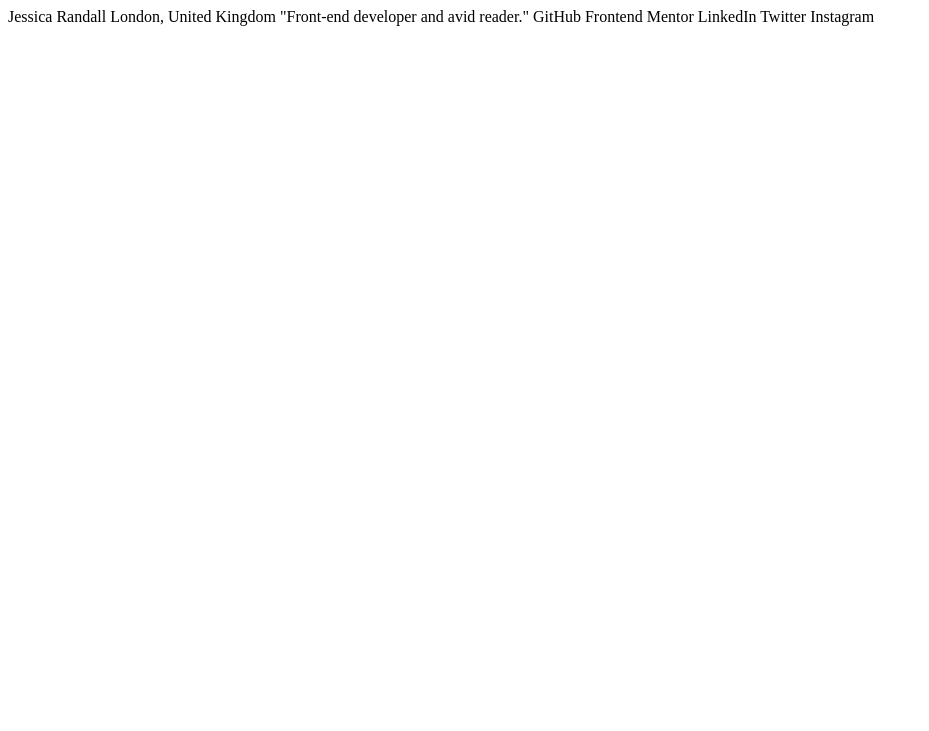
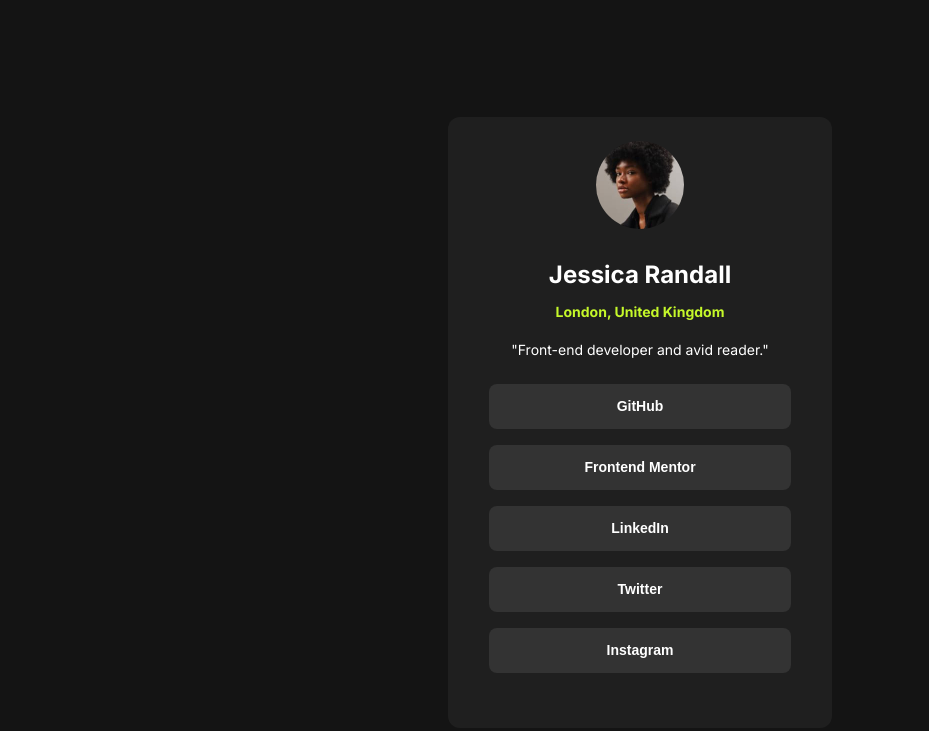
Before and after one commit to gianmromero/social-links-profile-main, a plain HTML site: page index.html in a window 1280 px wide. Shown: the whole page, without its empty margins (0-929 px from the left). Drawn offline with Linux system fonts and the light colour scheme.

Commit message:
Complete

```diff
--- a/index.html
+++ b/index.html
@@ -8,24 +8,26 @@
   <!--Styles-->
   <link rel="stylesheet" href="styles.css">
   <!--Font-->
+  <link rel="preconnect" href="https://fonts.googleapis.com">
+  <link rel="preconnect" href="https://fonts.gstatic.com" crossorigin>
+  <link href="https://fonts.googleapis.com/css2?family=Inter:ital,opsz,wght@0,14..32,100..900;1,14..32,100..900&display=swap" rel="stylesheet">
 
   <title>Frontend Mentor | Social links profile</title>
 
-  <!-- Feel free to remove these styles or customise in your own stylesheet 👍 -->
-
 </head>
 <body>
-
-  Jessica Randall
-  London, United Kingdom
-  "Front-end developer and avid reader."
-
-  GitHub
-  Frontend Mentor
-  LinkedIn
-  Twitter
-  Instagram
-
+  <div class="container">
+    <img class="social-image-profile" src="assets/images/avatar-jessica.jpeg" alt="Jessica Randall">
+    <h1 class="social-name">Jessica Randall</h1>
+    <h2 class="social-location">London, United Kingdom</h2>
+    <p class="social-description">"Front-end developer and avid reader."</p>
+    <div class="social-buttons">
+      <button class="social-link-github">GitHub</button>
+      <button class="social-link-frontend">Frontend Mentor</button>
+      <button class="social-link-linkedin">LinkedIn</button>
+      <button class="social-link-twitter">Twitter</button>
+      <button class="social-link-instagram">Instagram</button>
+    </div>
   </div>
 </body>
 </html>
--- a/styles.css
+++ b/styles.css
@@ -0,0 +1,155 @@
+:root {
+    --background-color: hsl(0, 0%, 8%);
+    --container-color: hsl(0, 0%, 12%);
+    --card-color: hsl(0, 0%, 20%);
+    --location-text-color: hsl(75, 94%, 57%);
+    --text-color: hsl(0, 0%, 100%);
+}
+
+body {
+    margin: 0 auto;
+    padding: 116.5px 0px;
+    background-color: var(--background-color);
+    font-family: 'Inter', sans-serif;
+    font-size: 14px;
+}
+
+.container {
+    width: 327px;
+    height: 579px;
+    display: flex;
+    flex-direction: column;
+    align-items: center;
+    margin: 0 auto;
+    padding: 24px;
+    background-color: var(--container-color);
+    box-sizing: border-box;
+    border-radius: 12px;
+
+}
+.social-image-profile {
+    width: 88px;
+    height: 88px;
+    border-radius: 999px;
+    margin-bottom: 24px;
+}
+.social-location{
+    color: var(--location-text-color);
+    margin-top: 4px;
+    margin-bottom: 24px;
+    font-size: 14px;
+    line-height: 150%;
+    letter-spacing: 0px;
+}
+
+.social-buttons {
+    display: flex;
+    flex-direction: column;
+
+}
+
+.social-name {
+    margin: 4px 0;
+    font-size: 24px;
+    line-height: 150%;
+    letter-spacing: 0px;
+}
+
+.social-description {
+    margin-top: -7px;
+    margin-bottom: 24px;
+    font-size: 14px;
+    line-height: 150%;
+    letter-spacing: 0px;
+}
+
+.social-buttons button {
+    border-radius: 8px;
+    background-color: var(--card-color);
+    color: var(--text-color);
+    font-size: 14px;
+    line-height: 150%;
+    letter-spacing: 0px;
+    font-weight: bold;
+    border: none;
+    /*Transition*/
+    cursor: pointer;
+    transition: background-color 0.3s ease, color 0.3s ease;
+}
+/*Hover State*/
+.social-buttons button:hover {
+    background-color: hsl(75, 94%, 57%);
+    color: hsl(0, 0%, 20%);
+}
+.social-link-github {
+    padding: 12px 115px;
+    margin-bottom: 16px;
+}
+.social-link-frontend {
+    padding: 12px 82px;
+    margin-bottom: 16px;
+}
+.social-link-linkedin {
+    padding: 12px 110px;
+    margin-bottom: 16px;
+}
+.social-link-twitter {
+    padding: 12px 114.5px;
+    margin-bottom: 16px;
+}
+.social-link-instagram {
+    padding: 12px 104.5px;
+    margin-bottom: 16px;
+}
+
+.social-name, .social-description {
+    color: var(--text-color);
+}
+
+/*Tablet*/
+@media (max-width: 456px) {
+    .container {
+        width: 456px;
+        height: 611px;
+    }
+    .social-link-github {
+        padding: 12px 163.5px;
+    }
+    .social-link-frontend {
+        padding: 12px 130.5px;
+    }
+    .social-link-linkedin {
+        padding: 12px 158.5px;
+    }
+    .social-link-twitter {
+        padding: 12px 163px;
+    }
+    .social-link-instagram {
+        padding: 12px 153px;
+
+    }
+}
+
+/*Desktop*/
+@media (max-width: 1280px) {
+    .container {
+        width: 384px;
+        height: 611px;
+    }
+    .social-link-github {
+        padding: 12px 127.5px;
+    }
+    .social-link-frontend {
+        padding: 12px 94.5px;
+    }
+    .social-link-linkedin {
+        padding: 12px 122.5px;
+    }
+    .social-link-twitter {
+        padding: 12px 127px;
+    }
+    .social-link-instagram {
+        padding: 12px 117px;
+
+    }
+}
```
